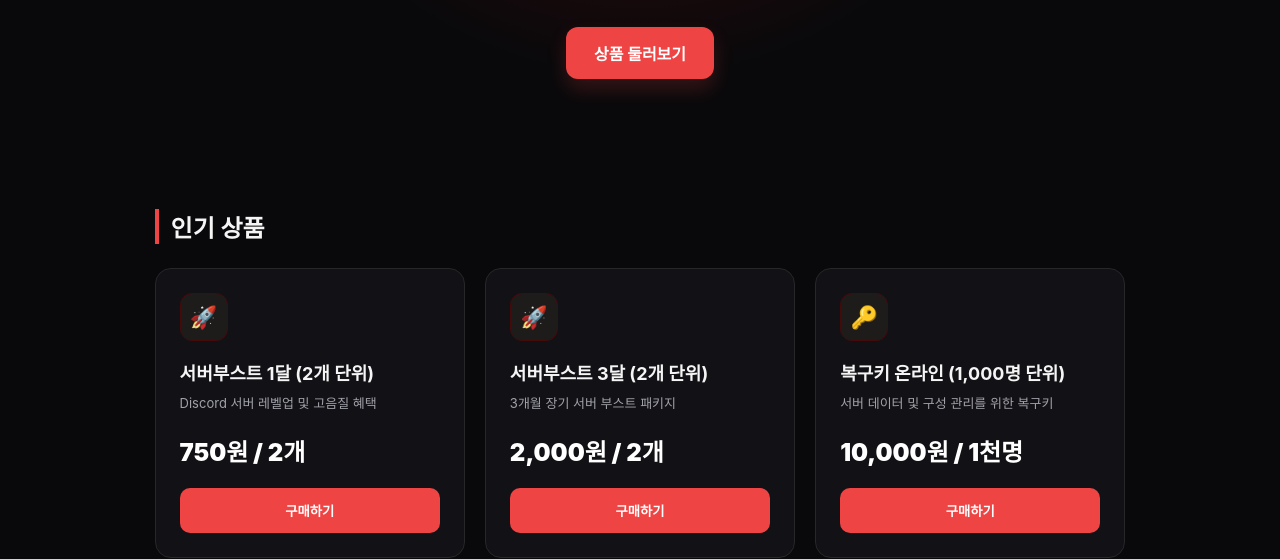
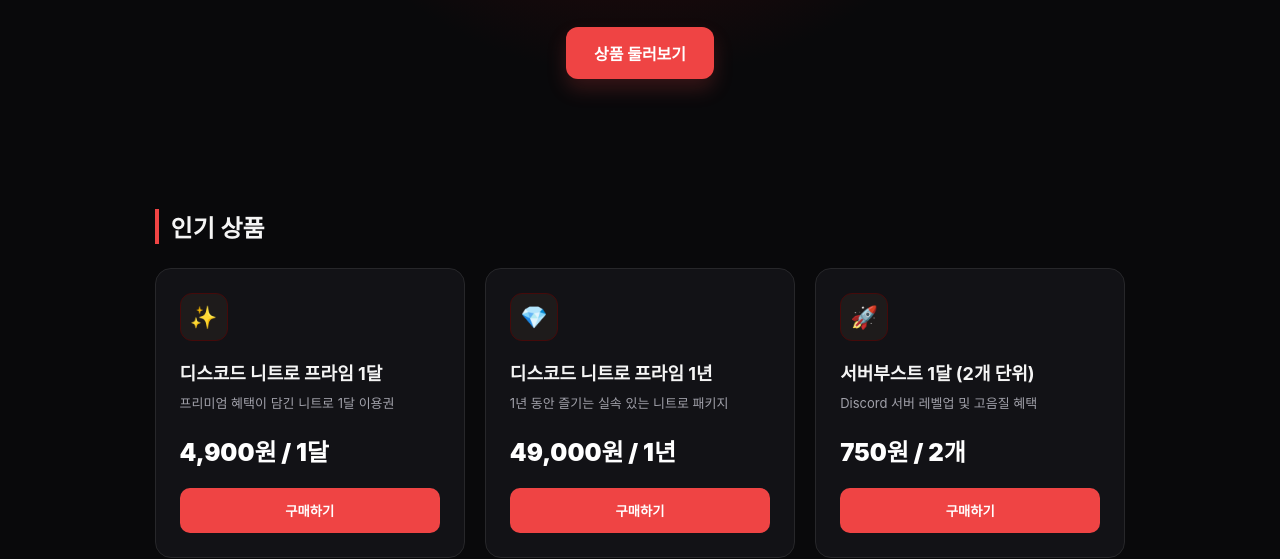
Before and after one commit to seonmi9814-bot/RedShop, a website: page index.html in a window 1280 px wide. Shown: the part 395-954 px from the top of the page. Drawn offline with Linux system fonts and the light colour scheme.

Commit message:
add nitro prime products

```diff
--- a/index.html
+++ b/index.html
@@ -71,6 +71,20 @@ footer{border-top:1px solid #202024;text-align:center;padding:30px;color:#71717a
 <main class="wrap" id="products">
   <h2 class="section-title">인기 상품</h2>
   <div class="grid">
+    <!-- 니트로 프라임 1달 추가 -->
+    <article class="card">
+      <div><div class="icon">✨</div><h3>디스코드 니트로 프라임 1달</h3><div class="desc">프리미엄 혜택이 담긴 니트로 1달 이용권</div></div>
+      <div class="price-area"><div class="price">4,900원 / 1달</div></div>
+      <button class="buy" onclick="openModal('디스코드 니트로 프라임 1달', 4900, 1, '달', 'normal')">구매하기</button>
+    </article>
+
+    <!-- 니트로 프라임 1년 추가 -->
+    <article class="card">
+      <div><div class="icon">💎</div><h3>디스코드 니트로 프라임 1년</h3><div class="desc">1년 동안 즐기는 실속 있는 니트로 패키지</div></div>
+      <div class="price-area"><div class="price">49,000원 / 1년</div></div>
+      <button class="buy" onclick="openModal('디스코드 니트로 프라임 1년', 49000, 1, '년', 'normal')">구매하기</button>
+    </article>
+
     <article class="card">
       <div><div class="icon">🚀</div><h3>서버부스트 1달 (2개 단위)</h3><div class="desc">Discord 서버 레벨업 및 고음질 혜택</div></div>
       <div class="price-area"><div class="price">750원 / 2개</div></div>
```
